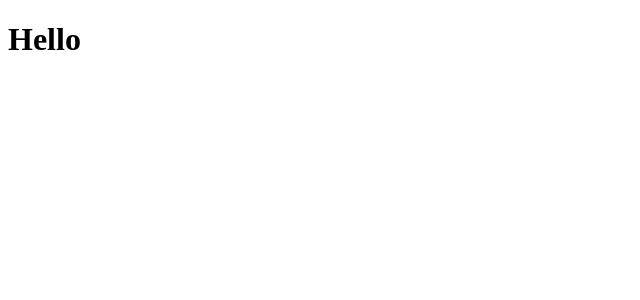
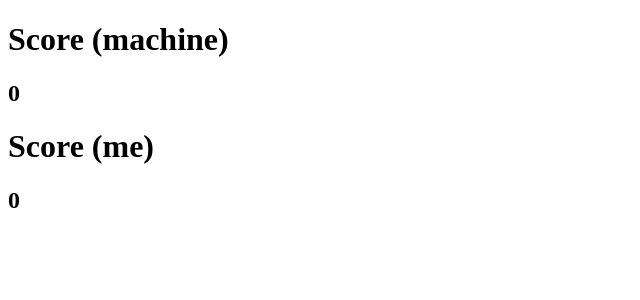
Before and after one commit to cauealb/rock-paper-scissors, a React (Vite) app: page / in a window 1280 px wide. Shown: the top 300 px of the page, without its empty margins (0-640 px from the left). Built offline with nearby package versions, Linux system fonts and the light colour scheme.

Commit message:
style: Criando a estrutura semântica do Header

```diff
--- a/src/App.jsx
+++ b/src/App.jsx
@@ -1,8 +1,10 @@
+import { Header } from "./Components/Header/Header";
+
 export function App() {
 
   return (
     <>
-      <h1>Hello</h1>
+      <Header />
     </>
   )
 }
--- a/src/Components/Header/Header.jsx
+++ b/src/Components/Header/Header.jsx
@@ -1,7 +1,16 @@
 export function Header() {
     return (
         <>
-
+            <header>
+                <div>
+                    <h1>Score (machine)</h1>
+                    <h2>0</h2>
+                </div>
+                <div>
+                    <h1>Score (me)</h1>
+                    <h2>0</h2>
+                </div>
+            </header>
         </>
     )
 }
```
